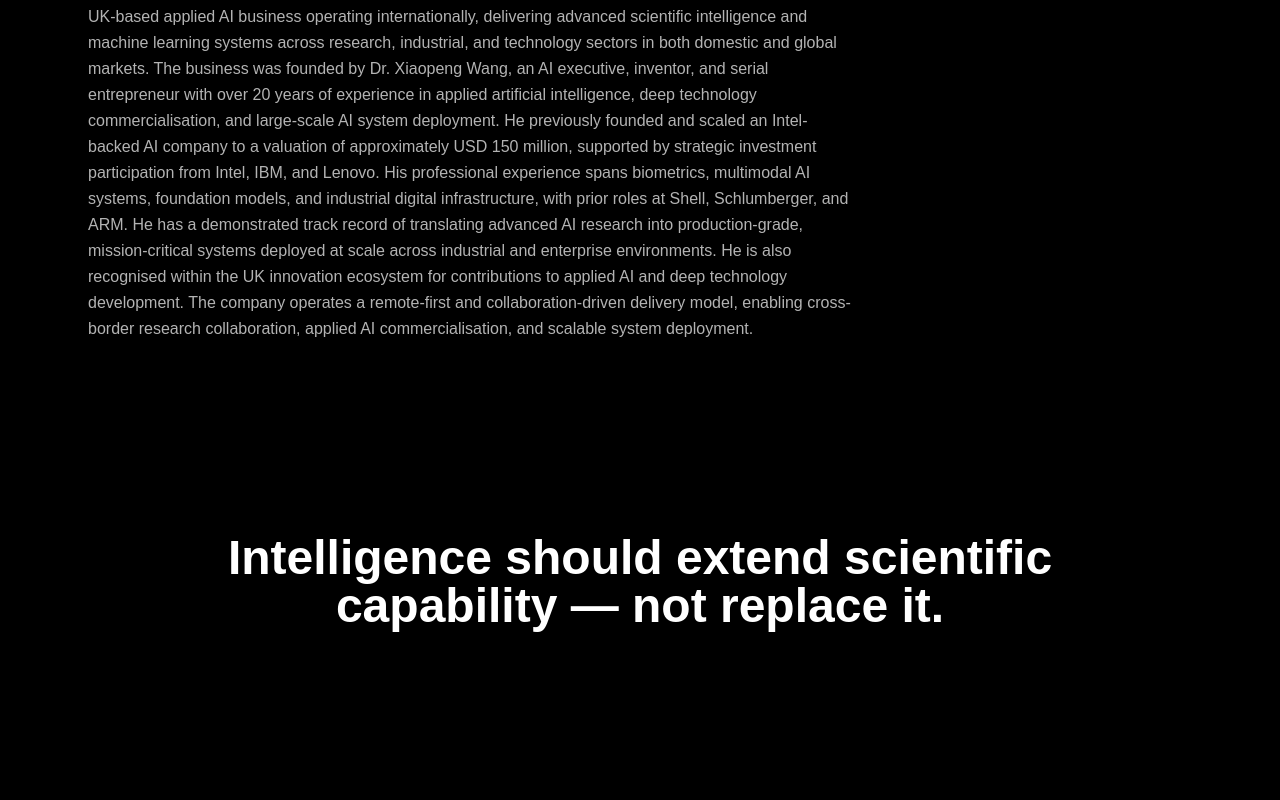
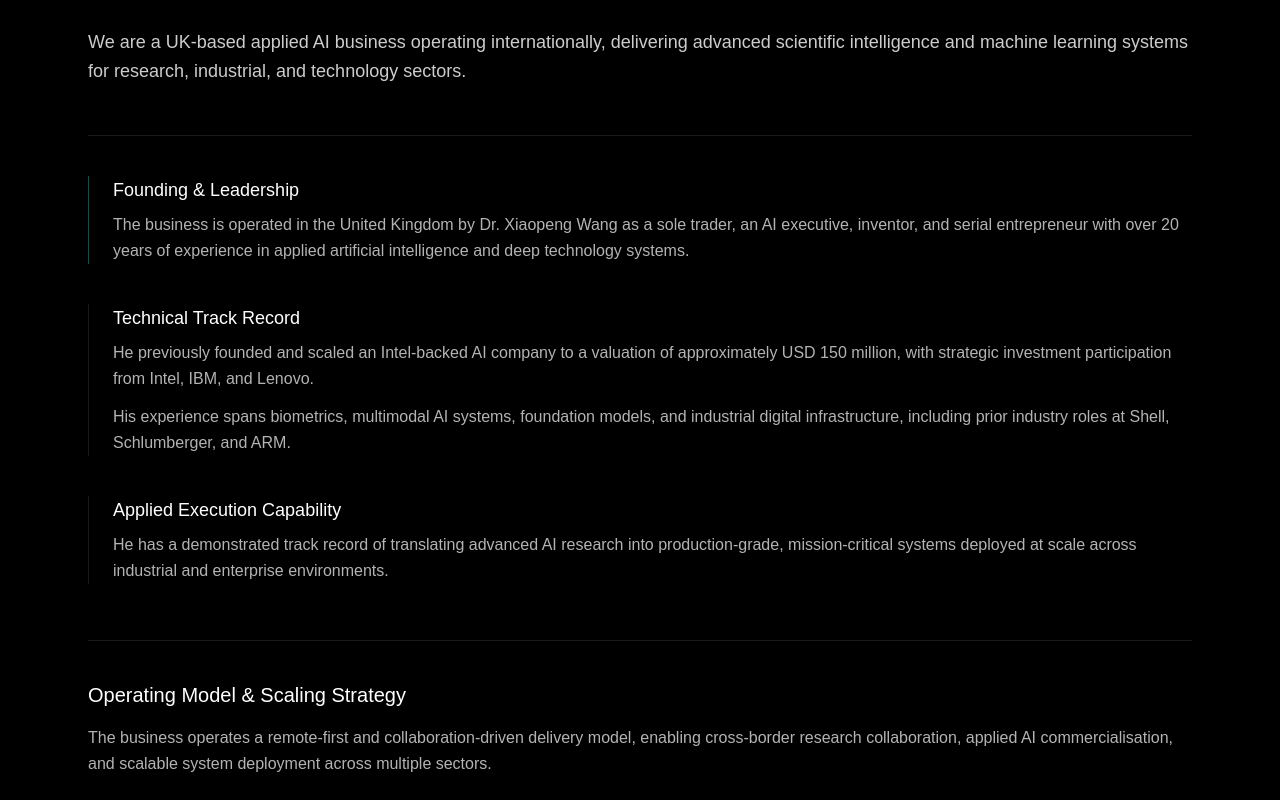
Before and after one commit to silverbridgeai/silverbridge-ai, a Next.js app: page / in a window 1280 px wide. Shown: the part 1500-2300 px from the top of the page. Built offline with nearby package versions, Linux system fonts and the light colour scheme.

Commit message:
Improve homepage business section structure

```diff
--- a/app/page.tsx
+++ b/app/page.tsx
@@ -97,19 +97,60 @@
 
       {/* Business */}
       <section id="business" className="relative z-10 max-w-6xl mx-auto px-6 py-24">
-        <h3 className="text-4xl font-semibold mb-6">Business</h3>
-        <p className="text-white/70 leading-relaxed max-w-3xl">
-          UK-based applied AI business operating internationally, delivering advanced scientific intelligence and machine learning systems across research, industrial, and technology sectors in both domestic and global markets.
 
-          The business was founded by Dr. Xiaopeng Wang, an AI executive, inventor, and serial entrepreneur with over 20 years of experience in applied artificial intelligence, deep technology commercialisation, and large-scale AI system deployment.
+        <h3 className="text-4xl font-semibold mb-12 text-white">
+          Business Overview
+        </h3>
 
-          He previously founded and scaled an Intel-backed AI company to a valuation of approximately USD 150 million, supported by strategic investment participation from Intel, IBM, and Lenovo. His professional experience spans biometrics, multimodal AI systems, foundation models, and industrial digital infrastructure, with prior roles at Shell, Schlumberger, and ARM.
+        {/* L1 - What we do (Enterprise clarity) */}
+        <div className="mb-12">
+          <p className="text-lg text-white/80 leading-relaxed">
+            We are a UK-based applied AI business operating internationally, delivering advanced scientific intelligence and machine learning systems for research, industrial, and technology sectors.
+          </p>
+        </div>
 
-          He has a demonstrated track record of translating advanced AI research into production-grade, mission-critical systems deployed at scale across industrial and enterprise environments. He is also recognised within the UK innovation ecosystem for contributions to applied AI and deep technology development.
+        {/* L2 - Credibility (ILR / Home Office safe layer) */}
+        <div className="space-y-10 text-white/70 leading-relaxed border-t border-white/10 pt-10">
 
-          The company operates a remote-first and collaboration-driven delivery model, enabling cross-border research collaboration, applied AI commercialisation, and scalable system deployment.
+          <div className="border-l border-cyan-400/40 pl-6">
+            <h4 className="text-white text-lg mb-2">Founding & Leadership</h4>
+            <p>
+              The business is operated in the United Kingdom by Dr. Xiaopeng Wang as a sole trader, an AI executive, inventor, and serial entrepreneur with over 20 years of experience in applied artificial intelligence and deep technology systems.
+            </p>
+          </div>
 
-    </p>
+          <div className="border-l border-white/10 pl-6">
+            <h4 className="text-white text-lg mb-2">Technical Track Record</h4>
+            <p>
+              He previously founded and scaled an Intel-backed AI company to a valuation of approximately USD 150 million, with strategic investment participation from Intel, IBM, and Lenovo.
+            </p>
+            <p className="mt-3">
+              His experience spans biometrics, multimodal AI systems, foundation models, and industrial digital infrastructure, including prior industry roles at Shell, Schlumberger, and ARM.
+            </p>
+          </div>
+
+          <div className="border-l border-white/10 pl-6">
+            <h4 className="text-white text-lg mb-2">Applied Execution Capability</h4>
+            <p>
+              He has a demonstrated track record of translating advanced AI research into production-grade, mission-critical systems deployed at scale across industrial and enterprise environments.
+            </p>
+          </div>
+
+        </div>
+
+        {/* L3 - Investor / scaling logic */}
+        <div className="mt-14 border-t border-white/10 pt-10">
+
+          <h4 className="text-white text-xl mb-4">
+            Operating Model & Scaling Strategy
+          </h4>
+
+          <p className="text-white/70 leading-relaxed">
+            The business operates a remote-first and collaboration-driven delivery model, enabling cross-border research collaboration, applied AI commercialisation, and scalable system deployment across multiple sectors.
+          </p>
+
+        </div>
+
       </section>
 
       {/* Philosophy */}
```
